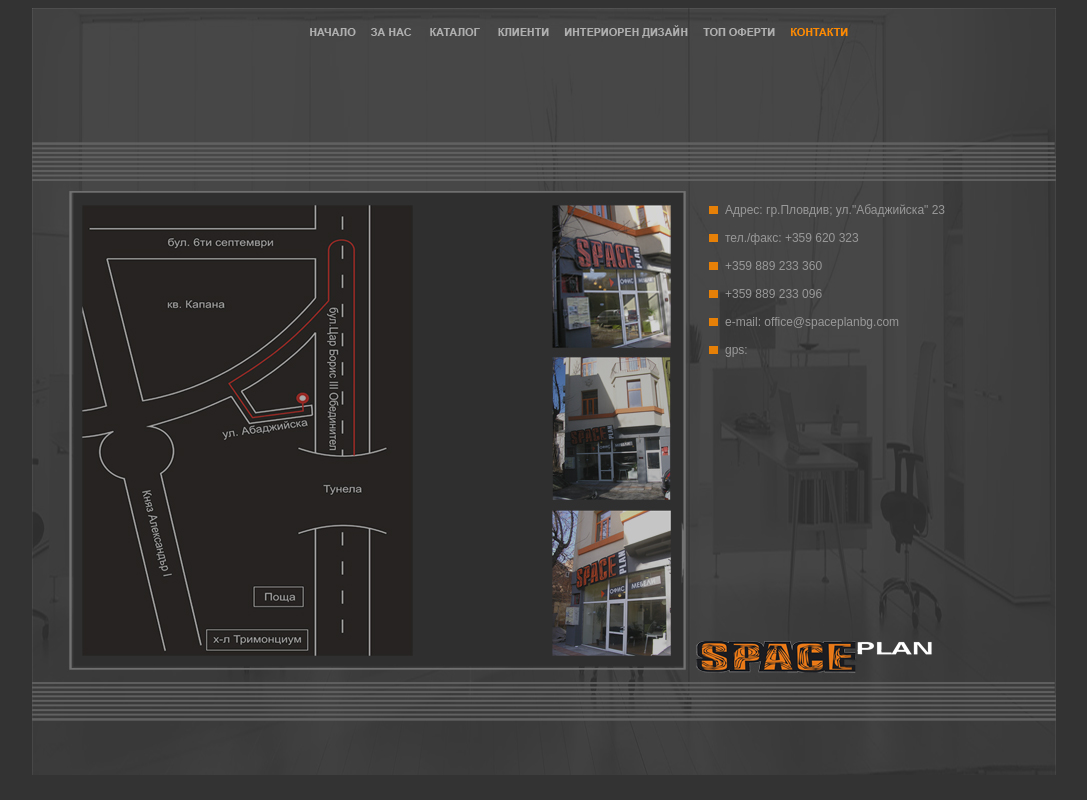
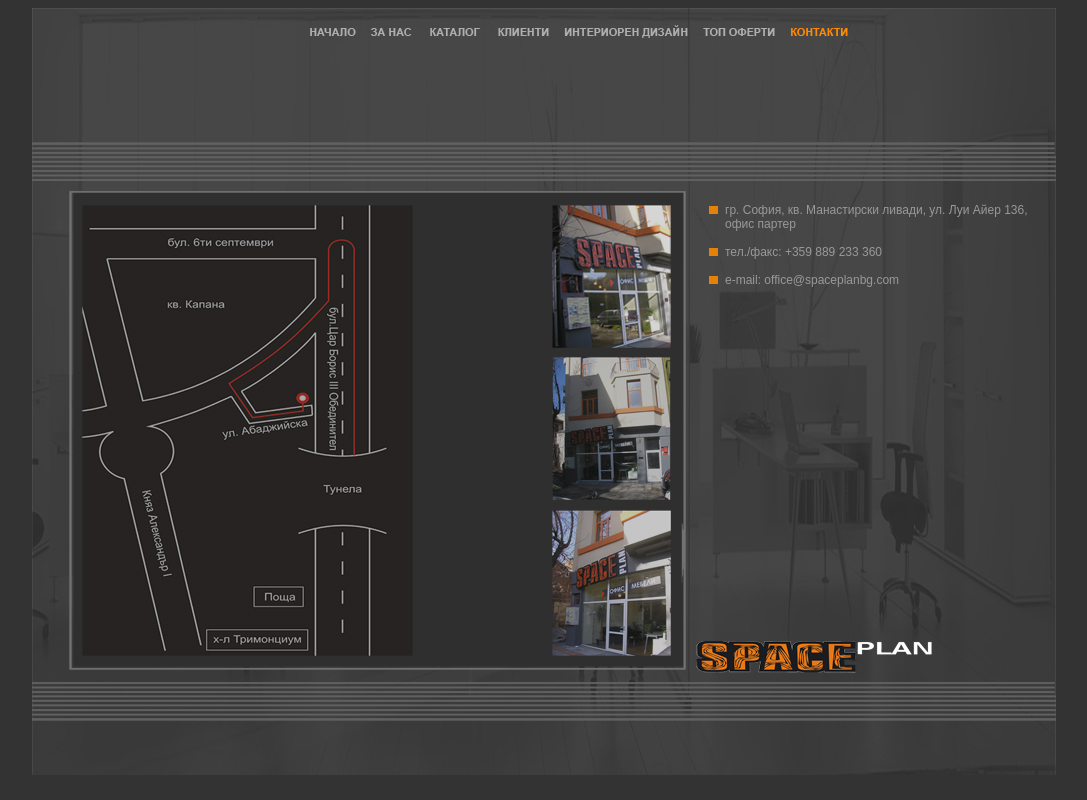
Before and after one commit to vchavkov82/spaceplanbg.com, a plain HTML site: page kontakti.html in a window 1280 px wide. Shown: the whole page, without its empty margins (96-1183 px from the left). Drawn offline with Linux system fonts and the light colour scheme.

Commit message:
address for contact us is changed.

```diff
--- a/kontakti.html
+++ b/kontakti.html
@@ -50,19 +50,12 @@ body {
   <tr>
     <td height="434">&nbsp;</td>
     <td valign="top"><ul>
-      <li>Адрес:  гр.Пловдив; ул.&quot;Абаджийска&quot; 23</li><br />
+      <li>гр. София, кв. Манастирски ливади, ул. Луи Айер 136, офис партер</li><br />
 
-      <li>тел./факс:      +359 620 323 </li><br />
+      <li>тел./факс: +359 889 233 360</li><br />
 
-      <li>+359 889 233 360 </li>
-      <br />
+      <li>e-mail: office@spaceplanbg.com</li><br />
 
-      <li> +359 889 233 096</li>
-      <br />
-
-      <li>e-mail:   office@spaceplanbg.com</li><br />
-
-      <li>gps: </li>
     </ul></td>
   </tr>
   <tr>
```
